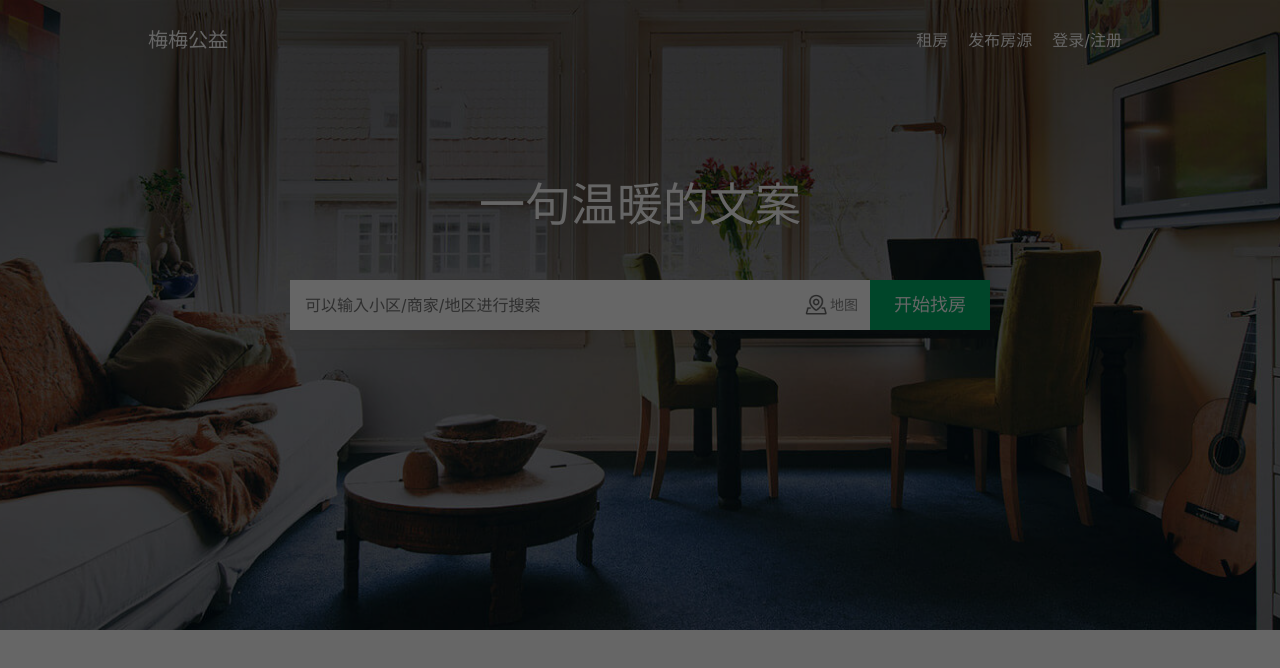
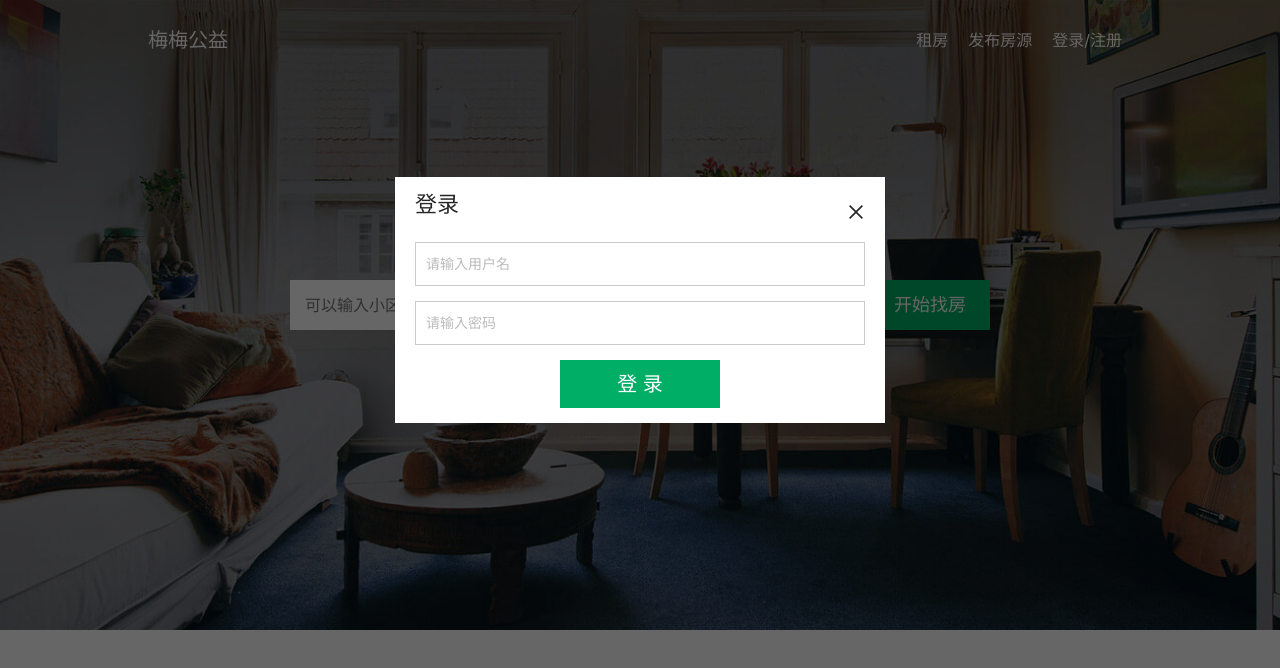
Before and after one commit to dogdogbrother/beijing-renting-front, a Next.js app: page /home in a window 1280 px wide. Both pictures are taken after a click on the item "登录/注册". Shown: the top 668 px of the page. Built offline with nearby package versions, Linux system fonts and the light colour scheme.

Commit message:
增加些租房页面的内容

```diff
--- a/components/modal/index.js
+++ b/components/modal/index.js
@@ -1,13 +1,22 @@
 import Createportal from '../createPortal'
 import Styled from './style.module.scss'
-
+import { CloseOutlined } from '@ant-design/icons';
 const Modal = (props) => {
-  const { show, children, onClose } = props
+  const { show, children, close } = props
+  const onClose = ()=> {
+    close()
+  }
   return <>
     {
       show ? <Createportal >
         <div className={Styled.modal}>
-          {children}
+          <div className={Styled.wrap}>
+            <header>
+              <span>登录</span>
+              <CloseOutlined className={Styled.closeIcon} onClick={onClose}/>
+            </header>
+            {children}
+          </div>
         </div>
       </Createportal> : null
     }
--- a/components/modal/style.module.scss
+++ b/components/modal/style.module.scss
@@ -6,4 +6,31 @@
   left: 0;
   right: 0;
   background-color: rgba(0,0,0,0.6);
+  display: flex;
+  -webkit-box-align: center;
+  -ms-flex-align: center;
+  align-items: center;
+  -webkit-box-pack: center;
+  -ms-flex-pack: center;
+  justify-content: center;
 }
+.wrap {
+  position: relative;
+  top: -100px;
+  background-color: #fff;
+  padding: 10px 20px;
+  header {
+    display: flex;
+    justify-content: space-between;
+    font-size: 22px;
+    p {
+      line-height: 36px;
+    }
+  }
+}
+.closeIcon {
+  font-size: 18px;
+  cursor: pointer;
+  position: relative;
+  top: 7px;
+}
--- /dev/null
+++ b/pages/home/component/loginForm/index.js
@@ -0,0 +1,11 @@
+import styled from './style.module.scss'
+
+const LoginForm = () => {
+  return <section className={styled.formWrap}>
+    <input placeholder="请输入用户名"/>
+    <input placeholder="请输入密码"/>
+    <div>登 录</div>
+  </section>
+}
+
+export default LoginForm
--- /dev/null
+++ b/pages/home/component/loginForm/style.module.scss
@@ -0,0 +1,28 @@
+.formWrap {
+  width: 450px;
+  padding: 20px 0 5px 0;
+  input {
+    width: 100%;
+    display: block;
+    border: 1px solid #ccc;
+    padding: 10px;
+    margin-bottom: 15px;
+    &:focus {
+      outline: none;
+    }
+    &::placeholder {
+      color: #bbb;
+    }
+  }
+  div {
+    width: 160px;
+    line-height: 48px;
+    color: #fff;
+    background-color: #00ae66;
+    font-size: 20px;
+    text-align: center;
+    margin: 0 auto;
+    font-weight: 400;
+    cursor: pointer;
+  }
+}
--- a/pages/home/component/search.js
+++ b/pages/home/component/search/index.js
@@ -1,4 +1,5 @@
 import { useState, useRef } from 'react'
+import Link from 'next/link'
 import axios from 'axios'
 import styled from './style.module.scss'
 
@@ -38,10 +39,12 @@ const Search = () => {
         onInput={debounceTask}
         ref={searchRef}
         ></input>
-      <div className={styled.mapIcon}>
-        <i></i>
-        <span>地图</span>
-      </div>
+        <Link href="/map">
+          <div className={styled.mapIcon}>
+            <i></i>
+            <span>地图</span>
+          </div>
+        </Link>
       <div className={styled.searchBtn}>开始找房</div>
       <ul className={styled.placeList}>
         {placeList.map(place => {
--- a/pages/home/component/style.module.scss
+++ b/pages/home/component/search/style.module.scss
@@ -31,7 +31,7 @@
     display: block;
     width: 24px;
     height: 24px;
-    background-image: url("../../../public/icons/map.png");
+    background-image: url("../../../../public/icons/map.png");
     background-size: cover;
     margin-right: 2px;
   }
--- a/pages/home/index.js
+++ b/pages/home/index.js
@@ -2,6 +2,7 @@ import { useState } from 'react'
 import Link from 'next/link'
 import styled from './style.module.scss'
 import Search from './component/search'
+import LoginForm from './component/loginForm'
 import Modal from '../../components/modal'
 
 const Home = () => {
@@ -25,8 +26,8 @@ const Home = () => {
           <Search />
         </section>
       </div>
-      <Modal show={show}>
-
+      <Modal show={show} close={()=> setShow(false)}>
+        <LoginForm />
       </Modal>
     </div>
   )
```
Also changed, not shown: pages/renting/index.js (+68 -13 lines), pages/renting/style.module.scss (+32 -0 lines).
